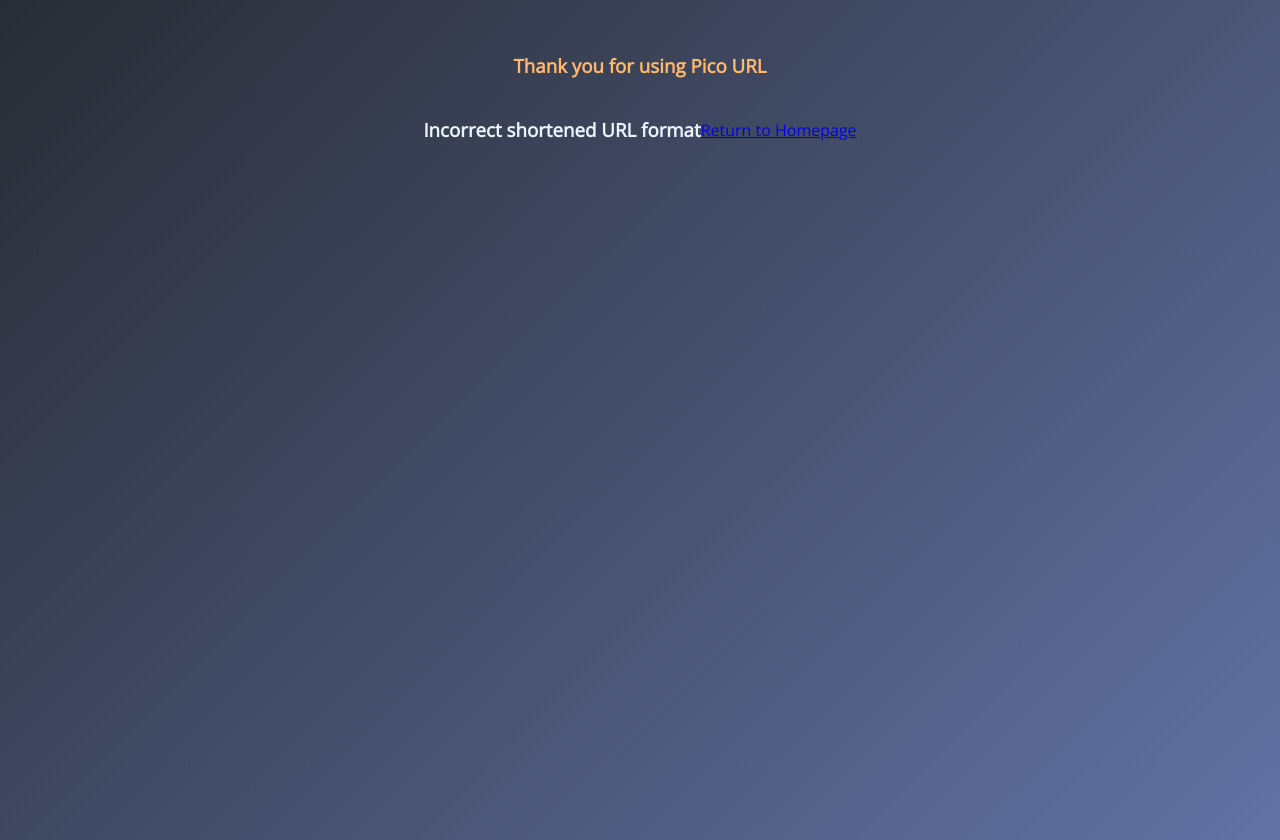
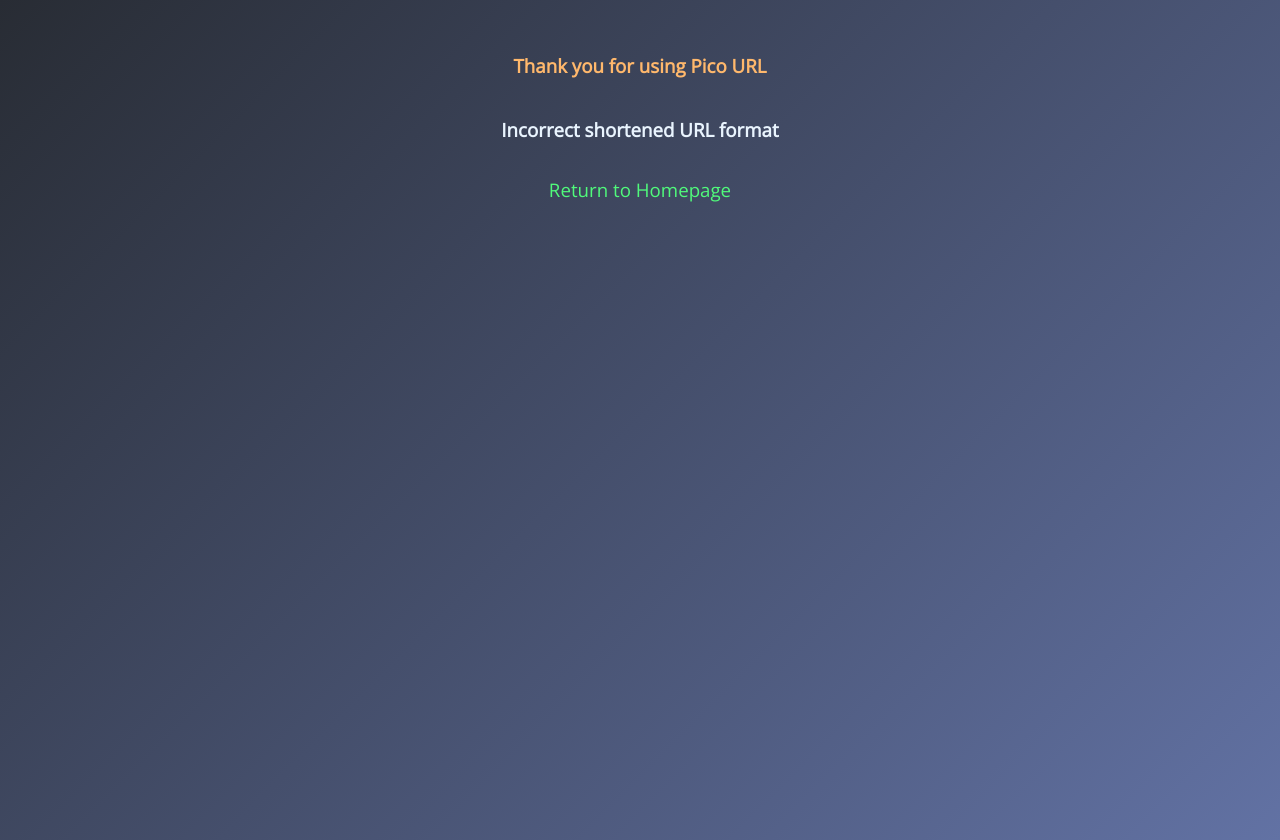
Before and after one commit to eduardpeters/pico-url-frontend, a React (Create React App) app: page /1 in a window 1280 px wide. Built offline with nearby package versions, Linux system fonts and the light colour scheme; no server answers.

Commit message:
Styling redirect component

```diff
--- a/src/components/NotFound.tsx
+++ b/src/components/NotFound.tsx
@@ -10,7 +10,9 @@
             <h1 className="not-found__error">{state.error}</h1>
             <h3>Thank you for using Pico URL</h3>
             <h3>Sadly, we could not retrieve the page you were looking for</h3>
-            <Link to="/">Return to Homepage</Link>
+            <div className={styles.links}>
+                <Link to="/">Return home</Link>
+            </div>
         </div>
     );
 }
--- a/src/components/Redirect.tsx
+++ b/src/components/Redirect.tsx
@@ -20,7 +20,7 @@
                 timeout = setTimeout(() => window.open(response.originalUrl, "_self"), 5000);
             }
             else {
-                navigate("/not-found", {state: {error: response.error }});
+                navigate("/not-found", { state: { error: response.error } });
             }
         }
         if (shortId && shortId.length === 10) {
@@ -35,17 +35,20 @@
     return (
         <div className={styles.container}>
             <h3 className={styles.subtitle}>Thank you for using Pico URL</h3>
-            {!showErrorMessage ?
-                <div className="redirect__container">
-                    <h3>The service will now redirect you to:</h3>
-                    <a href={originalUrl} target="_self">Speed things up!</a>
-                </div>
-                :
-                <div className="redirect__container">
-                    <h3>Incorrect shortened URL format</h3>
-                    <Link to="/">Return to Homepage</Link>
-                </div>
-            }
+            <div className="redirect__content">
+                {!showErrorMessage ?
+                    <>
+                        <h3>The service will now redirect you to:</h3>
+                        <p>{originalUrl}</p>
+                        <a href={originalUrl} target="_self" className="redirect__link">Speed things up!</a>
+                    </>
+                    :
+                    <>
+                        <h3>Incorrect shortened URL format</h3>
+                        <Link to="/" className="redirect__link">Return to Homepage</Link>
+                    </>
+                }
+            </div>
         </div>
     );
 }
--- a/src/styles/Redirect.css
+++ b/src/styles/Redirect.css
@@ -1,4 +1,4 @@
-.redirect__container {
+.redirect__content {
     align-items: center;
     display: flex;
     flex-flow: column nowrap;
@@ -6,3 +6,10 @@
     margin: 0.5rem;
     width: 100%;
 }
+
+.redirect__link {
+    color: #50fa7b;
+    font-size: 1.17rem;
+    margin: 1rem;
+    text-decoration: none;
+}
--- a/src/styles/general.module.css
+++ b/src/styles/general.module.css
@@ -25,6 +25,7 @@
     display: flex;
     flex-flow: row nowrap;
     justify-content: space-around;
+    text-align: center;
 }
 
 .links > a {
```
